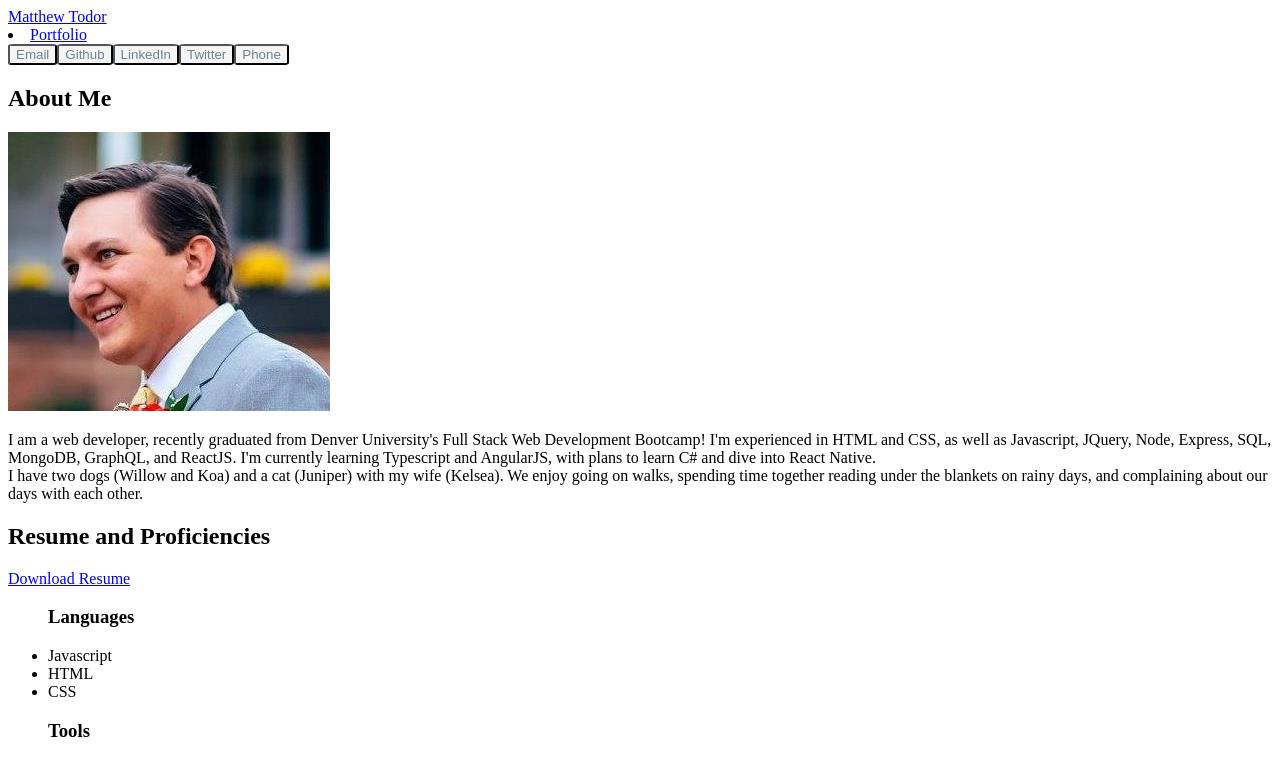
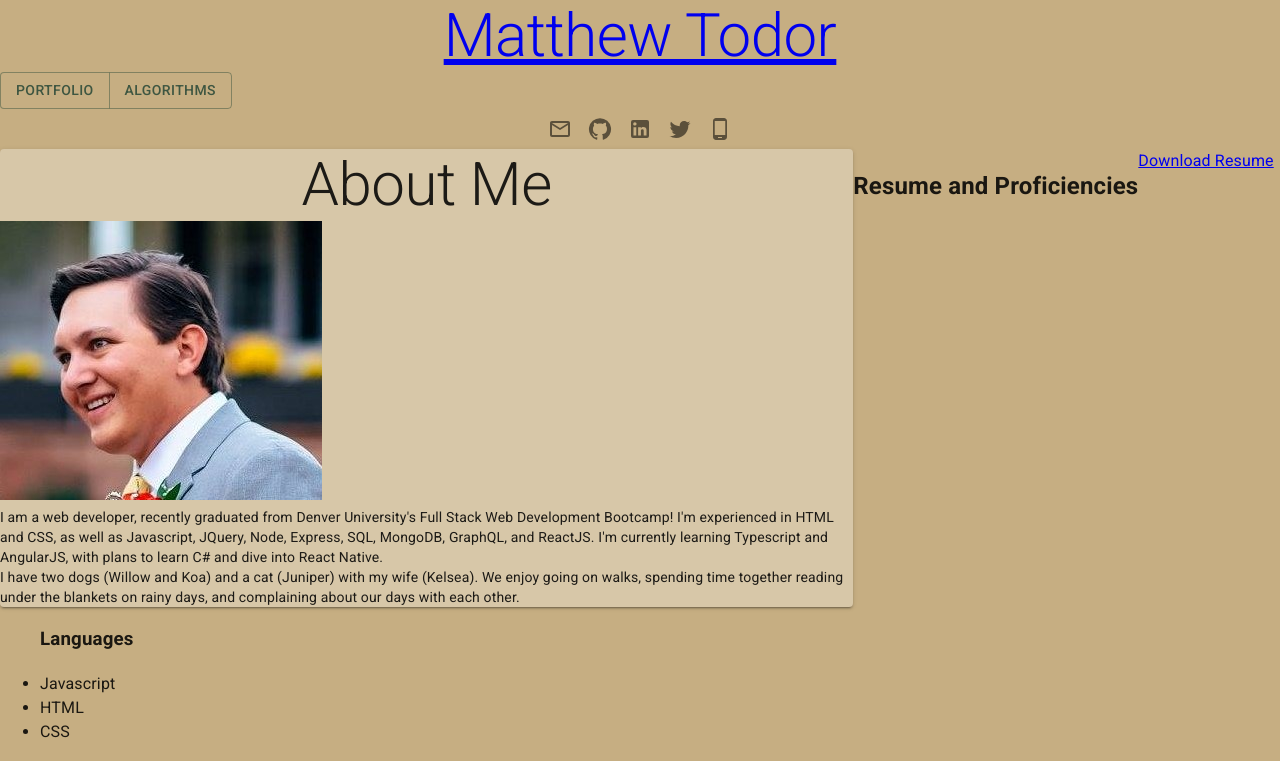
Before and after one commit to Ccatalyst/matthewtodor.com, a React (Create React App) app: page / in a window 1280 px wide. Shown: the top 761 px of the page. Built offline with nearby package versions, Linux system fonts and the light colour scheme.

Commit message:
added button group to nav bar, added more MUI components in. Added theme

```diff
--- a/package.json
+++ b/package.json
@@ -5,6 +5,8 @@
 	"dependencies": {
 		"@emotion/react": "^11.10.4",
 		"@emotion/styled": "^11.10.4",
+		"@fontsource/roboto": "^4.5.8",
+		"@mui/icons-material": "^5.10.6",
 		"@mui/material": "^5.10.8",
 		"@testing-library/jest-dom": "^5.16.4",
 		"@testing-library/react": "^13.1.0",
--- a/src/App.js
+++ b/src/App.js
@@ -1,18 +1,56 @@
 import { BrowserRouter as Router, Route, Routes } from "react-router-dom";
 import Home from "./components/pages/home";
 import Portfolio from "./components/pages/portfolio";
+import Algorithms from "./components/pages/algorithms";
 import Nav from "./components/nav";
+import { ThemeProvider, createTheme } from "@mui/material/styles";
+import CssBaseline from "@mui/material/CssBaseline";
+import "@fontsource/roboto/300.css";
+import "@fontsource/roboto/400.css";
+import "@fontsource/roboto/500.css";
+import "@fontsource/roboto/700.css";
+
+const golfTheme = createTheme({
+	palette: {
+		type: "light",
+		primary: {
+			main: "#3e5641",
+		},
+		secondary: {
+			main: "#00a7e1",
+		},
+		success: {
+			main: "#43974b",
+		},
+		info: {
+			main: "#436597",
+		},
+		warning: {
+			main: "#F45D01",
+		},
+		error: {
+			main: "#85161e",
+		},
+		background: {
+			default: "#c6ae82",
+			paper: "#d7c7a8",
+		},
+	},
+});
 
 function App() {
 	return (
+		<ThemeProvider theme={golfTheme}>
+			<CssBaseline />
 			<Router>
 				<Nav />
 				<Routes>
 					<Route exact path="/" element={<Home />} />
 					<Route exact path="/Portfolio" element={<Portfolio />} />
-				{/* <Route exact path="/Algorithms" element={<Algorithms />} /> */}
+					<Route exact path="/Algorithms" element={<Algorithms />} />
 				</Routes>
 			</Router>
+		</ThemeProvider>
 	);
 }
 
--- /dev/null
+++ b/src/components/aboutme.js
@@ -0,0 +1,22 @@
+import { Typography, Paper } from "@mui/material";
+import React from "react";
+import picture from "../assets/pictures/profilepicture.jpg";
+const AboutMe = () => {
+	return (
+		<Paper elevation={2}>
+			<Typography variant="h2" component="h2" align="center">
+				About Me
+			</Typography>
+			<img src={picture} alt="Matthew" />
+			<Typography variant="body2">
+				I am a web developer, recently graduated from Denver University's Full Stack Web Development Bootcamp! I'm experienced in HTML and CSS, as
+				well as Javascript, JQuery, Node, Express, SQL, MongoDB, GraphQL, and ReactJS. I'm currently learning Typescript and AngularJS, with plans to
+				learn C# and dive into React Native.
+				<br />I have two dogs (Willow and Koa) and a cat (Juniper) with my wife (Kelsea). We enjoy going on walks, spending time together reading
+				under the blankets on rainy days, and complaining about our days with each other.
+			</Typography>
+		</Paper>
+	);
+};
+
+export default AboutMe;
--- a/src/components/elements/button.js
+++ /dev/null
@@ -1,8 +0,0 @@
-import * as React from "react";
-import "./elements.css";
-class Button extends React.Component {
-	render() {
-		return <button className="btn">{this.props.name}</button>;
-	}
-}
-export default Button;
--- a/src/components/elements/elements.css
+++ /dev/null
@@ -1,9 +0,0 @@
-.btn {
-	background-color: whitesmoke;
-	color: slategray;
-	border-radius: 10%;
-}
-.btn:hover {
-	background-color: slategray;
-	color: whitesmoke;
-}
--- a/src/components/nav.js
+++ b/src/components/nav.js
@@ -1,40 +1,54 @@
 import React from "react";
 import { Link } from "react-router-dom";
-import Button from "./elements/button";
+import { Typography, IconButton, Stack, Button, ButtonGroup } from "@mui/material";
+import Grid from "@mui/material/Unstable_Grid2/Grid2";
+import { GitHub, LinkedIn, MailOutline, PhoneAndroid, Twitter } from "@mui/icons-material/";
+const Nav = () => {
+	return (
+		<Grid container maxWidth="xl">
+			<Grid item sm={12} sx={{ m: "auto" }}>
+				<Link to="/" underline="none">
+					<Typography variant="h2" component="h1" align="center">
+						Matthew Todor
+					</Typography>
+				</Link>
+			</Grid>
+			<Grid item xs={12}>
+				<ButtonGroup>
+					<Button to="/portfolio">Portfolio</Button>
+					<Button to="/algorithms">Algorithms</Button>
+				</ButtonGroup>
+			</Grid>
+			<Stack direction="row" sx={{ m: "auto" }}>
+				<Link to="mailto:todor.matthew.john@gmail.com" target="_blank" rel="noreferrer">
+					<IconButton name="Email" aria-label="email">
+						<MailOutline />
+					</IconButton>
+				</Link>
+				<Link to="https://github.com/Ccatalyst" target="_blank" rel="noreferrer">
+					<IconButton name="Github" aria-label="github">
+						<GitHub />
+					</IconButton>
+				</Link>
 
-class Nav extends React.Component {
-	render() {
-		return (
-			<>
-				<Link to="/">Matthew Todor</Link>
-				<li>
-					<Link activeclassname="active" to="/Portfolio">
-						Portfolio
-					</Link>
-				</li>
-				{/* This will link to the Algorithms section when it is built*/}
-				{/* <li> */}
-				{/* <Link></Link> */}
-				{/* </li> */}
-
-				<a href="mailto:todor.matthew.john@gmail.com" target="_blank" rel="noreferrer">
-					<Button name="Email" />
-				</a>
-				<a href="https://github.com/Ccatalyst" target="_blank" rel="noreferrer">
-					<Button name="Github" />
-				</a>
-				<a href="https://www.linkedin.com/in/matthew-todor-a9185062/" target="_blank" rel="noreferrer">
-					<Button name="LinkedIn" />
-				</a>
-				<a href="https://twitter.com/Ccatalysttt" target="_blank" rel="noreferrer">
-					<Button name="Twitter" />
-				</a>
-				<a href="tel:303-489-5742">
-					<Button name="Phone" />
-				</a>
-			</>
-		);
-	}
-}
+				<Link to="https://www.linkedin.com/in/matthew-todor-a9185062/" target="_blank" rel="noreferrer">
+					<IconButton name="LinkedIn" aria-label="linkedin">
+						<LinkedIn />
+					</IconButton>
+				</Link>
+				<Link to="https://twitter.com/Ccatalysttt" target="_blank" rel="noreferrer">
+					<IconButton name="Twitter" aria-label="twitter">
+						<Twitter />
+					</IconButton>
+				</Link>
+				<Link to="tel:303-489-5742">
+					<IconButton name="Phone" aria-label="phone">
+						<PhoneAndroid />
+					</IconButton>
+				</Link>
+			</Stack>
+		</Grid>
+	);
+};
 
 export default Nav;
--- /dev/null
+++ b/src/components/pages/algorithms.js
@@ -0,0 +1,18 @@
+import React from "react";
+import Grid from "@mui/material/Unstable_Grid2/Grid2";
+import { Typography } from "@mui/material";
+
+const Algorithms = () => {
+	return (
+		<Grid container>
+			<Grid item>
+				<Typography variant="h1" component="h6">
+					{" "}
+					Algorithms
+				</Typography>
+			</Grid>
+		</Grid>
+	);
+};
+
+export default Algorithms;
--- a/src/components/pages/home.js
+++ b/src/components/pages/home.js
@@ -1,22 +1,15 @@
 import React from "react";
 import resume from "../../assets/resume/MatthewTodorResume.pdf";
-import picture from "../../assets/pictures/profilepicture.jpg";
+import AboutMe from "../aboutme";
+import Grid from "@mui/material/Unstable_Grid2/Grid2";
 
-class Home extends React.Component {
-	render() {
+const Home = () => {
 	return (
-			<>
-				<h2>About Me</h2>
-				<div className="aboutMe">
-					<img src={picture} alt="headshot of Matthew" />
-					<p id="aboutMeContent">
-						I am a web developer, recently graduated from Denver University's Full Stack Web Development Bootcamp! I'm experienced in HTML and CSS, as
-						well as Javascript, JQuery, Node, Express, SQL, MongoDB, GraphQL, and ReactJS. I'm currently learning Typescript and AngularJS, with plans
-						to learn C# and dive into React Native.
-						<br />I have two dogs (Willow and Koa) and a cat (Juniper) with my wife (Kelsea). We enjoy going on walks, spending time together reading
-						under the blankets on rainy days, and complaining about our days with each other.
-					</p>
-				</div>
+		<Grid container>
+			<Grid itm xs={12} md={8}>
+				<AboutMe />
+			</Grid>
+
 			<div>
 				<h2>Resume and Proficiencies</h2>
 			</div>
@@ -59,9 +52,8 @@ class Home extends React.Component {
 					</ul>
 				</div>
 			</div>
-			</>
+		</Grid>
 	);
-	}
-}
+};
 
 export default Home;
```
Also changed, not shown: src/components/elements/container.js (deleted, +0 -8 lines), src/components/projectcard/card.js (added, +14 -0 lines), src/components/skillscard/skillscard.js (added, +7 -0 lines), 1 other file (tests, documents, lock files or other folders). Lines whose indentation alone changed are shown as unchanged.
